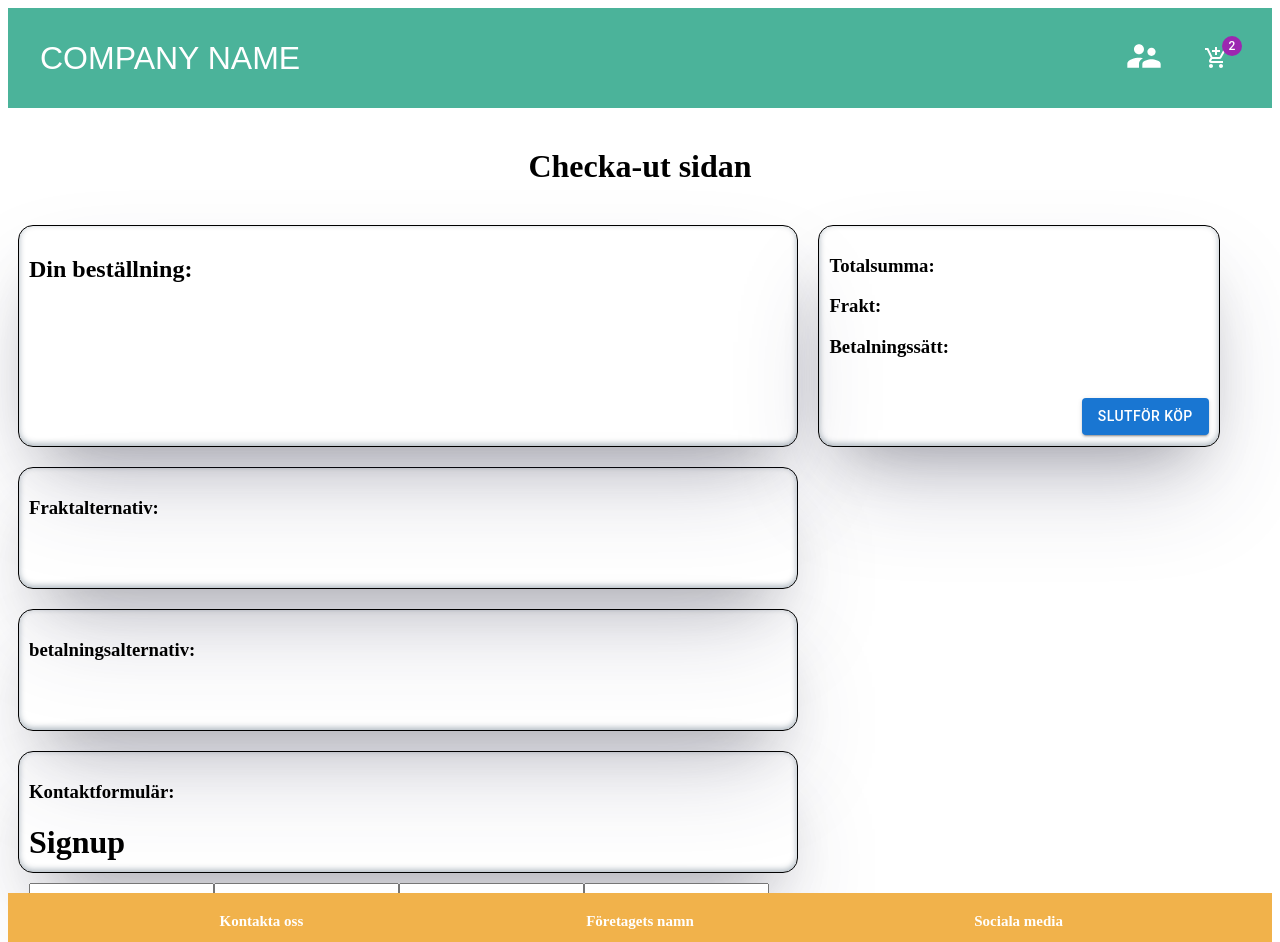
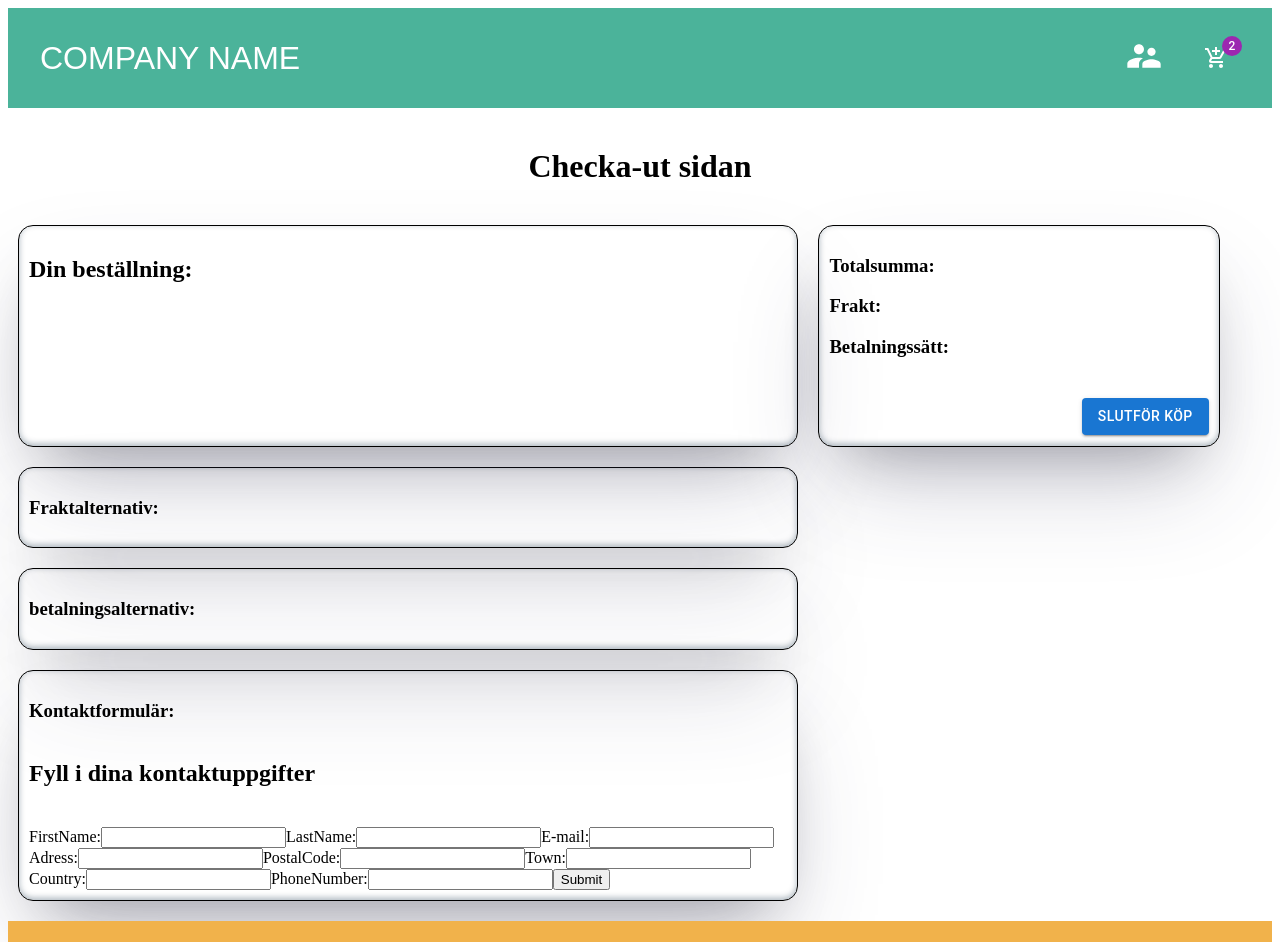
Before and after one commit to FredrikOlssons/Systemutveckling_Ramverk, a React (Vite) app: page /checkOut in a window 1280 px wide. Shown: the top 942 px of the page. Built offline with nearby package versions, Linux system fonts and the light colour scheme; a web font is replaced by a local one.

Commit message:
fixed-conflicts

```diff
--- a/src/components/allPages/checkOut.tsx
+++ b/src/components/allPages/checkOut.tsx
@@ -2,8 +2,6 @@
 import { Box, Button } from "@mui/material";
 import { height } from "@mui/system";
 import { FC, CSSProperties } from "react";
-
-import { FC } from "react";
 import ValidationSchemaExample from '.././formField'
 
 
@@ -80,7 +78,6 @@ const firstBox: CSSProperties = {
 
 const secondBox: CSSProperties = {
     width: "60%",
-    height: "100px",
     border: "1px solid black",
     boxShadow: "rgba(50, 50, 93, 0.25) 0px 50px 100px -20px, rgba(0, 0, 0, 0.3) 0px 30px 60px -30px, rgba(10, 37, 64, 0.35) 0px -2px 6px 0px inset",
     borderRadius: "15px",
--- a/src/components/context/cartProvider.tsx
+++ b/src/components/context/cartProvider.tsx
@@ -1,5 +1,5 @@
-import React, {PropsWithChildren, useState, useEffect} from "react";
-import {FC} from "react"
+import React, {PropsWithChildren, useState, useEffect, FC} from "react";
+
 import {product, Products} from "../../data/products"
 
 
@@ -45,7 +45,7 @@ const CartProvider: FC<PropsWithChildren<Props>> = (props) => {
 
 
 
-    const removeFromCart: (deletedItem: Products) => void = () => {
+    const removeFromCart: () => void = () => {
         const filter = cartItem.filter
 
         }
--- a/src/components/formField.tsx
+++ b/src/components/formField.tsx
@@ -1,4 +1,4 @@
-import React from 'react'
+import { FC, CSSProperties } from 'react';
 import { Formik, Form, Field } from 'formik';
 import * as Yup from 'yup';
 
@@ -40,8 +40,8 @@ import * as Yup from 'yup';
     });
 
     export const ValidationSchemaExample = () => (
-        <div>
-          <h1>Signup</h1>
+        <div style={formStyling}>
+          <h2>Fyll i dina kontaktuppgifter</h2>
           <Formik
             initialValues={{
               firstName: '',
@@ -63,33 +63,41 @@ import * as Yup from 'yup';
           >
             {({ errors, touched }) => (
               <Form>
+                FirstName:
                 <Field name="firstName" />
                 {errors.firstName && touched.firstName ? (
                   <div>{errors.firstName}</div>
                 ) : null}
+                LastName:
                 <Field name="lastName" />
                 {errors.lastName && touched.lastName ? (
                   <div>{errors.lastName}</div>
                 ) : null}
+                E-mail:
                 <Field name="email" type="email" />
                 {errors.email && touched.email ? <div>{errors.email}</div>
                 : null}
+                Adress:
                 <Field name="streetAdress" />
                 {errors.streetAdress && touched.streetAdress ? (
                   <div>{errors.streetAdress}</div>
                 ) : null}
+                PostalCode:
                 <Field name="postalCode" />
                 {errors.postalCode && touched.postalCode ? (
                   <div>{errors.postalCode}</div>
                 ) : null}
+                Town:
                 <Field name="town" />
                 {errors.town && touched.town ? (
                   <div>{errors.town}</div>
                 ) : null}
+                Country:
                 <Field name="country" />
                 {errors.country && touched.country ? (
                   <div>{errors.country}</div>
                 ) : null}
+                PhoneNumber:
                 <Field name="phoneNumber" />
                 {errors.phoneNumber && touched.phoneNumber ? (
                   <div>{errors.phoneNumber}</div>
@@ -224,4 +232,10 @@ import * as Yup from 'yup';
    </div>
  ); */
 
+
+ const formStyling: CSSProperties = {
+   display: "flex",
+   flexWrap: "wrap",
+   gap: "20px"
+ }
  export default ValidationSchemaExample;
```
